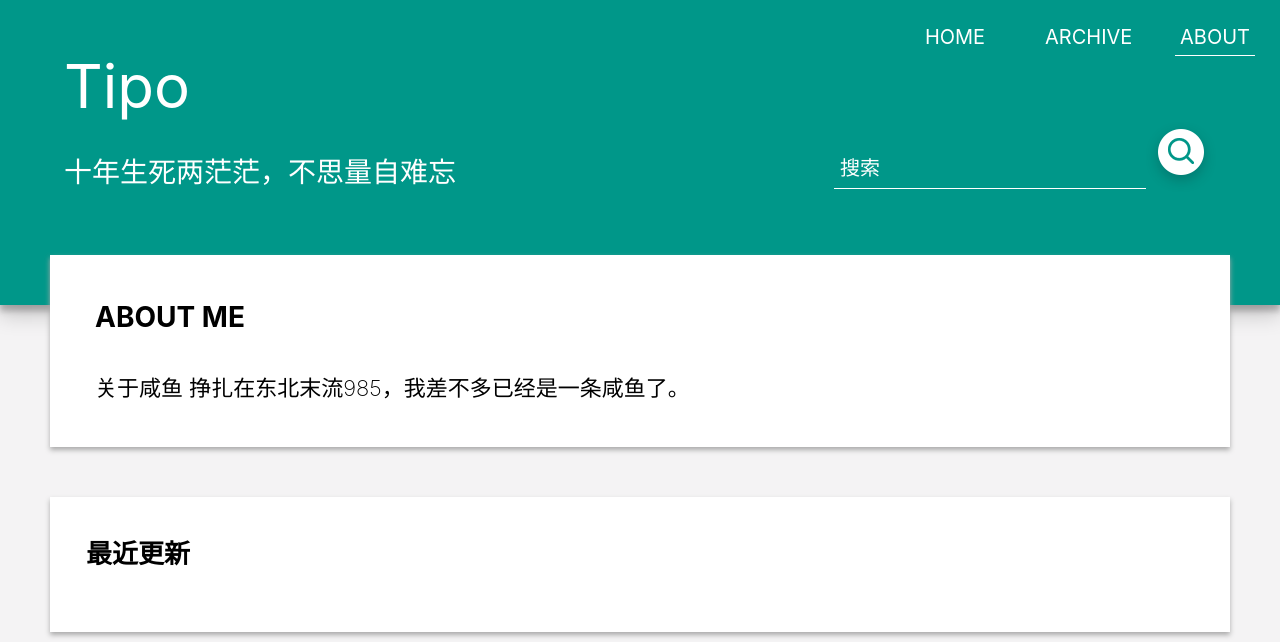
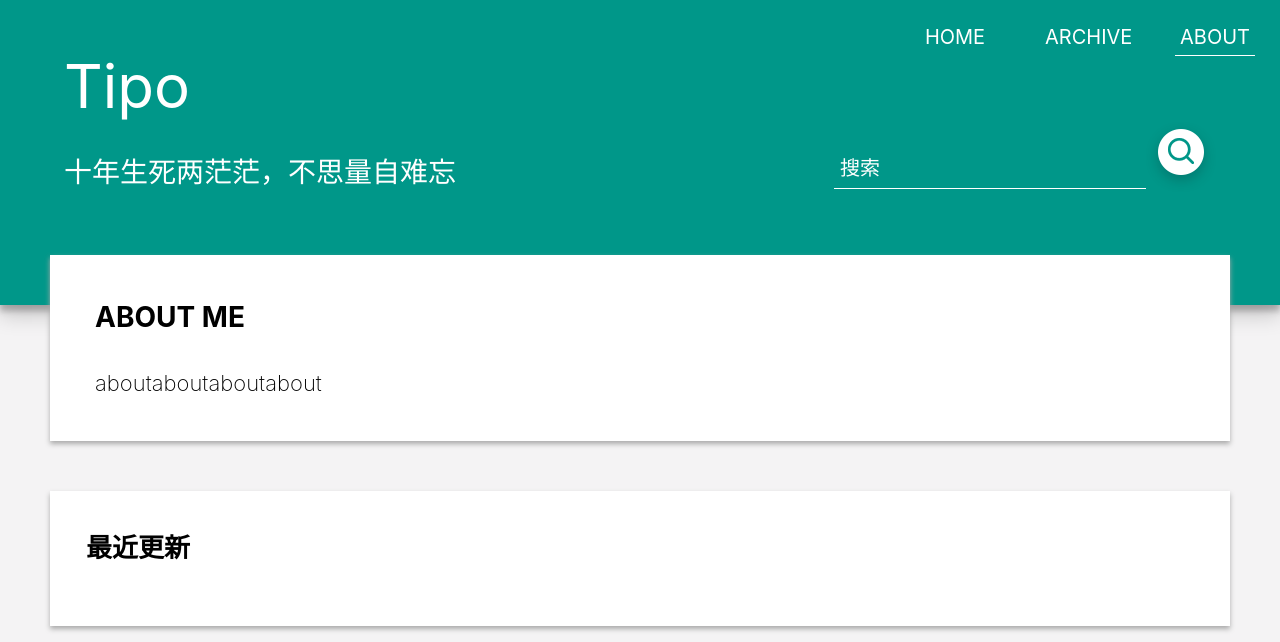
Before and after one commit to knowncold/Tipo, a Flask app: template app/templates/about.html in a window 1280 px wide. Shown: the top 642 px of the page. Run offline with Flask 2, Linux system fonts and the light colour scheme; the template is opened without the code that fills it, so the values that code supplies are empty.

```diff
--- a/app/templates/about.html
+++ b/app/templates/about.html
@@ -36,8 +36,9 @@
         <div class="blog_l">
             <div class="blog_left">
                 <h1>ABOUT ME</h1>
-                <h3>关于咸鱼
-                    挣扎在东北末流985，我差不多已经是一条咸鱼了。</h3>
+                <h3>
+					aboutaboutaboutabout
+				</h3>
             </div>
         </div>
 
```
Also changed, not shown: app/views.py (+8 -5 lines).
